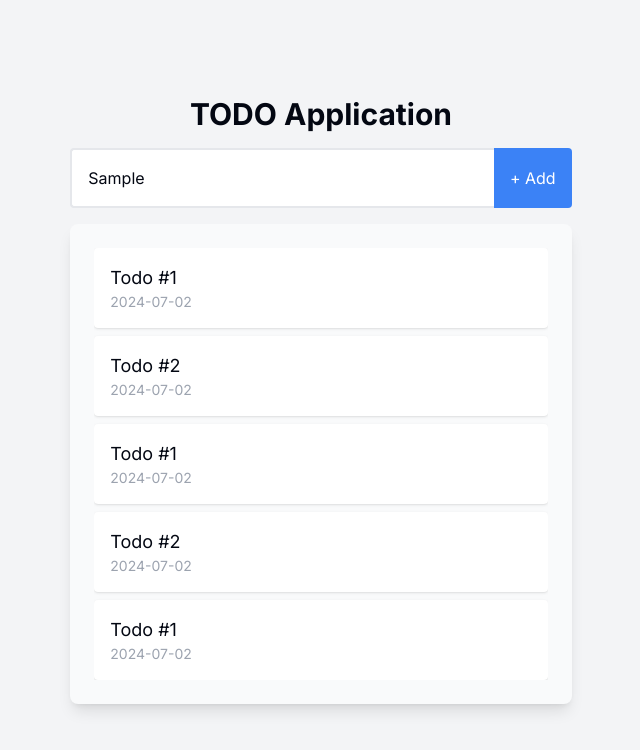
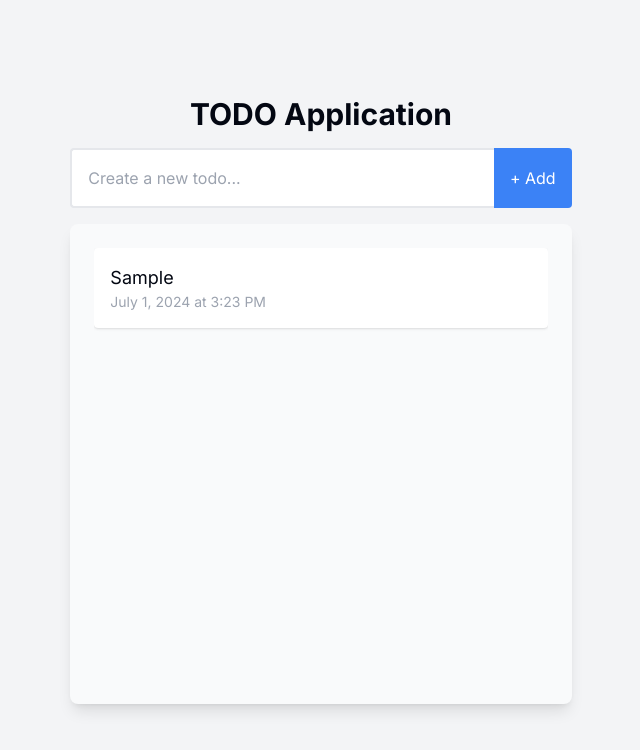
Before and after one commit to TheSmiiith/TODO, a Next.js app: page / in a window 1280 px wide. Both pictures are taken after typing "Sample" into the empty fields and a click on the button "+ Add". Shown: the top 750 px of the page, without its empty margins (319-959 px from the left). Built offline with nearby package versions, Linux system fonts and the light colour scheme.

Commit message:
Implement add/delete functionalities

```diff
--- /dev/null
+++ b/components/Icons.tsx
@@ -0,0 +1,24 @@
+import React from "react";
+
+/**
+ * Icons from https://heroicons.com/outline
+ */
+export const Icons = {
+  Trash: (props: React.SVGProps<SVGSVGElement>) => (
+    <svg
+      xmlns="http://www.w3.org/2000/svg"
+      fill="none"
+      viewBox="0 0 24 24"
+      strokeWidth={1.5}
+      stroke="currentColor"
+      className="size-6"
+      {...props}
+    >
+      <path
+        strokeLinecap="round"
+        strokeLinejoin="round"
+        d="m14.74 9-.346 9m-4.788 0L9.26 9m9.968-3.21c.342.052.682.107 1.022.166m-1.022-.165L18.16 19.673a2.25 2.25 0 0 1-2.244 2.077H8.084a2.25 2.25 0 0 1-2.244-2.077L4.772 5.79m14.456 0a48.108 48.108 0 0 0-3.478-.397m-12 .562c.34-.059.68-.114 1.022-.165m0 0a48.11 48.11 0 0 1 3.478-.397m7.5 0v-.916c0-1.18-.91-2.164-2.09-2.201a51.964 51.964 0 0 0-3.32 0c-1.18.037-2.09 1.022-2.09 2.201v.916m7.5 0a48.667 48.667 0 0 0-7.5 0"
+      />
+    </svg>
+  ),
+};
--- /dev/null
+++ b/lib/dateFormatter.ts
@@ -0,0 +1,7 @@
+export const dateFormatter = new Intl.DateTimeFormat("en-US", {
+  year: "numeric",
+  day: "numeric",
+  month: "long",
+  hour: "numeric",
+  minute: "numeric",
+});
--- /dev/null
+++ b/pages/constants.ts
@@ -0,0 +1,6 @@
+export type Todo = {
+  id: number;
+  title: string;
+  date: Date;
+  completed: boolean;
+};
--- a/pages/index.tsx
+++ b/pages/index.tsx
@@ -1,8 +1,60 @@
 import { Inter } from "next/font/google";
+import React, { useState } from "react";
+import { Todo } from "@/pages/constants";
+import { dateFormatter } from "@/lib/dateFormatter";
+import { Icons } from "@/components/Icons";
 
 const inter = Inter({ subsets: ["latin"] });
 
 export default function Home() {
+  const [todos, setTodos] = useState<Array<Todo>>([]);
+  const [nextId, setNextId] = useState<number>(0);
+  const [title, setTitle] = useState<string>("");
+
+  const handleDelete = (id: Todo["id"]) =>
+    setTodos((prevTodos) => prevTodos.filter((todo) => todo.id !== id));
+
+  const handleAdd = (e: React.FormEvent) => {
+    e.preventDefault();
+
+    const newTodo: Todo = {
+      id: nextId,
+      title: title,
+      date: new Date(),
+      completed: false,
+    };
+
+    setTodos((prevTodos) => [...prevTodos, newTodo]);
+    setNextId((prevNextId) => prevNextId + 1);
+    setTitle("");
+  };
+
+  const renderTodos = () => {
+    return todos.map((todo) => {
+      return (
+        <li
+          key={todo.id}
+          className="group flex cursor-pointer items-center justify-between rounded bg-white p-4 shadow hover:bg-gray-100 dark:bg-gray-700 dark:hover:bg-gray-600"
+        >
+          <div className="flex w-full flex-row content-between">
+            <div className="flex flex-1 flex-col">
+              <h3 className="text-lg">{todo.title}</h3>
+              <span className="text-sm text-gray-400">
+                {dateFormatter.format(todo.date)}
+              </span>
+            </div>
+            <button
+              className="hidden text-gray-400 hover:text-red-500 group-hover:block"
+              onClick={() => handleDelete(todo.id)}
+            >
+              <Icons.Trash />
+            </button>
+          </div>
+        </li>
+      );
+    });
+  };
+
   return (
     <div
       className={`flex h-screen w-screen items-center justify-center overflow-hidden text-gray-950 dark:text-gray-200 ${inter.className}`}
@@ -10,55 +62,25 @@ export default function Home() {
       <div className="sm:width-8/12 flex h-4/5 w-10/12 flex-col gap-4 p-4 md:w-6/12 lg:w-5/12">
         <div className="flex flex-col gap-4 overflow-auto text-center">
           <h1 className="text-3xl font-bold">TODO Application</h1>
-          <div className="flex flex-row">
+          <form className="flex flex-row" onSubmit={handleAdd}>
             <input
               className="min-w-0 flex-1 rounded-l border-2 border-r-0 p-4 focus:border-blue-500 focus:outline-none dark:border-gray-600 dark:bg-gray-700"
               type="text"
+              value={title}
+              onChange={(e) => setTitle(e.target.value)}
               placeholder="Create a new todo..."
             />
-            <button className="text-nowrap rounded-r bg-blue-500 px-4 text-white hover:bg-blue-600">
+            <button
+              type="submit"
+              className="text-nowrap rounded-r bg-blue-500 px-4 text-white hover:bg-blue-600"
+            >
               + Add
             </button>
-          </div>
+          </form>
         </div>
         <div className="flex flex-1 flex-col overflow-auto rounded-lg bg-gray-50 p-6 shadow-lg dark:bg-gray-800">
           <ul className="flex flex-1 flex-col gap-2 overflow-scroll">
-            <li className="flex cursor-pointer items-center justify-between rounded bg-white p-4 shadow hover:bg-gray-100 dark:bg-gray-700 dark:hover:bg-gray-600">
-              <div className="flex flex-col">
-                <h3 className="text-lg">Todo #1</h3>
-                <span className="text-sm text-gray-400">2024-07-02</span>
-              </div>
-            </li>
-            <li className="flex cursor-pointer items-center justify-between rounded bg-white p-4 shadow hover:bg-gray-100 dark:bg-gray-700 dark:hover:bg-gray-600">
-              <div className="flex flex-col">
-                <h3 className="text-lg">Todo #2</h3>
-                <span className="text-sm text-gray-400">2024-07-02</span>
-              </div>
-            </li>
-            <li className="flex cursor-pointer items-center justify-between rounded bg-white p-4 shadow hover:bg-gray-100 dark:bg-gray-700 dark:hover:bg-gray-600">
-              <div className="flex flex-col">
-                <h3 className="text-lg">Todo #1</h3>
-                <span className="text-sm text-gray-400">2024-07-02</span>
-              </div>
-            </li>
-            <li className="flex cursor-pointer items-center justify-between rounded bg-white p-4 shadow hover:bg-gray-100 dark:bg-gray-700 dark:hover:bg-gray-600">
-              <div className="flex flex-col">
-                <h3 className="text-lg">Todo #2</h3>
-                <span className="text-sm text-gray-400">2024-07-02</span>
-              </div>
-            </li>
-            <li className="flex cursor-pointer items-center justify-between rounded bg-white p-4 shadow hover:bg-gray-100 dark:bg-gray-700 dark:hover:bg-gray-600">
-              <div className="flex flex-col">
-                <h3 className="text-lg">Todo #1</h3>
-                <span className="text-sm text-gray-400">2024-07-02</span>
-              </div>
-            </li>
-            <li className="flex cursor-pointer items-center justify-between rounded bg-white p-4 shadow hover:bg-gray-100 dark:bg-gray-700 dark:hover:bg-gray-600">
-              <div className="flex flex-col">
-                <h3 className="text-lg">Todo #2</h3>
-                <span className="text-sm text-gray-400">2024-07-02</span>
-              </div>
-            </li>
+            {renderTodos()}
           </ul>
         </div>
       </div>
```
